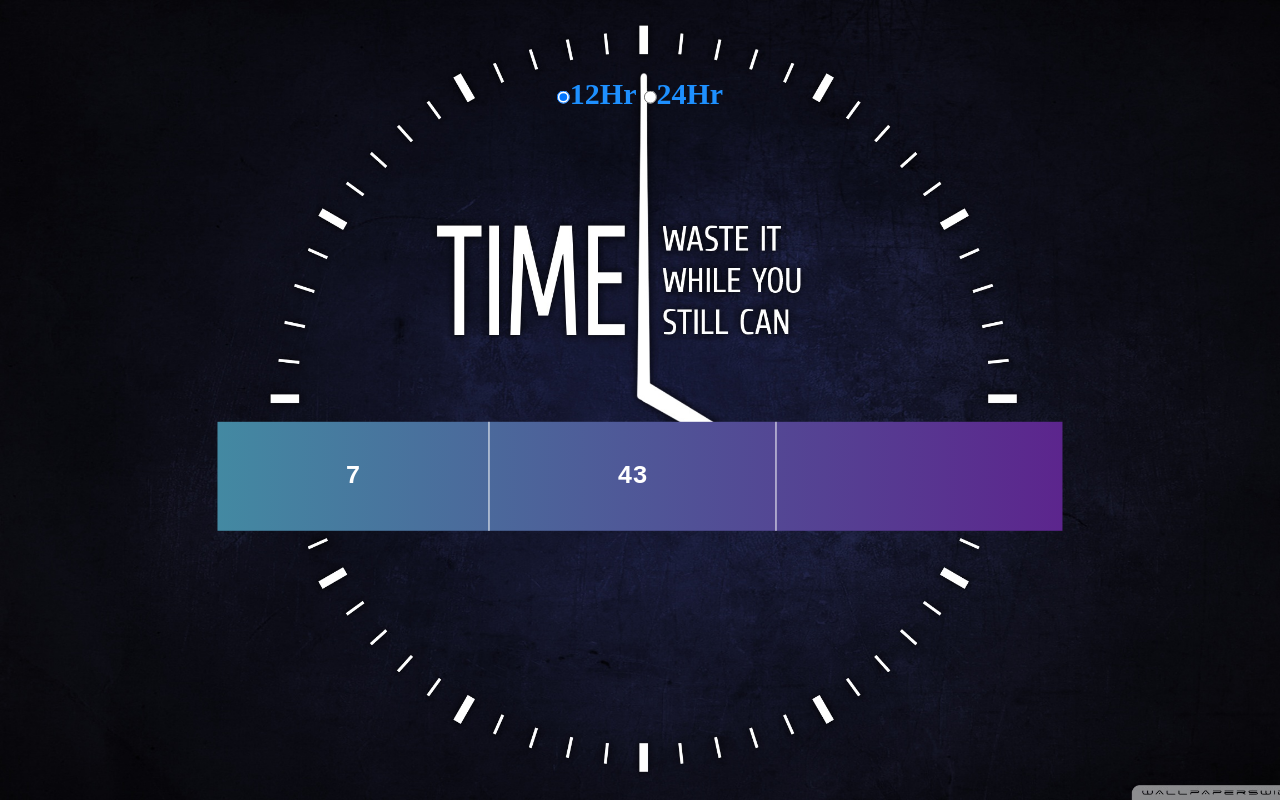
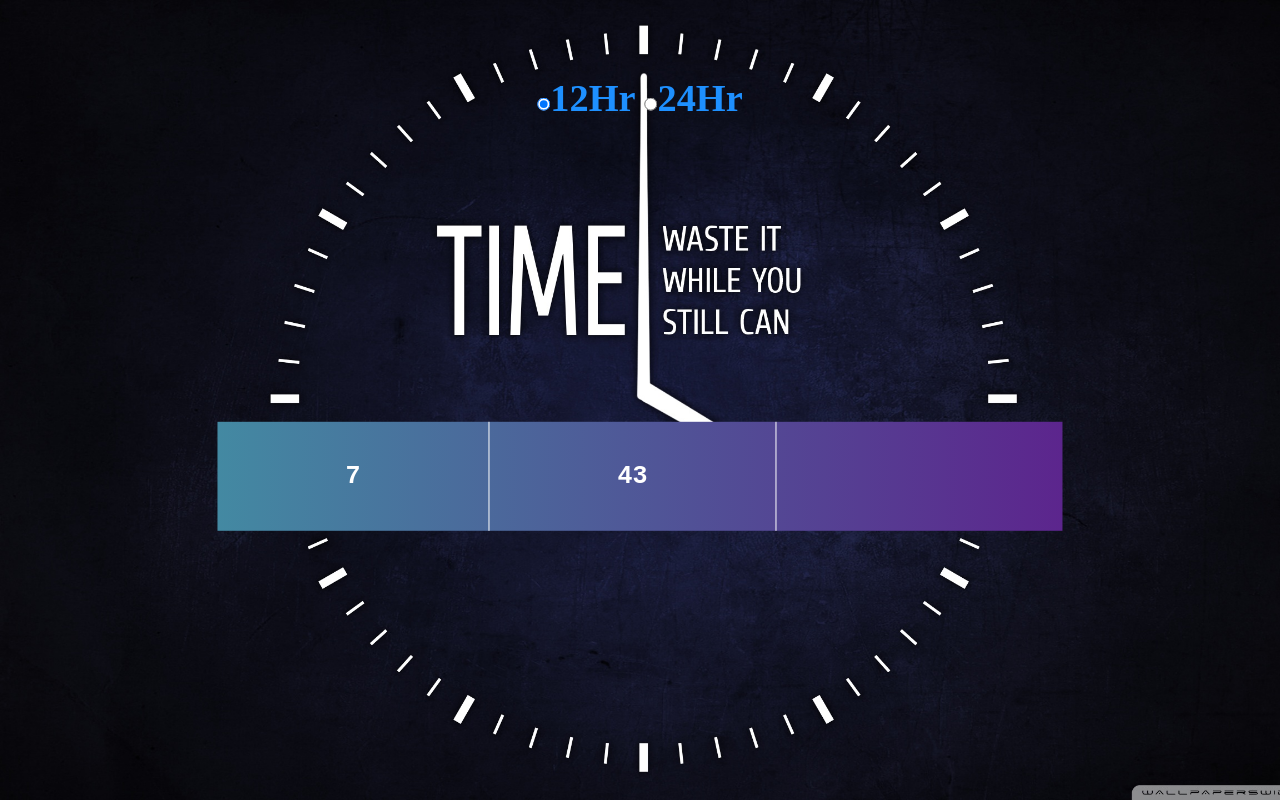
Before and after one commit to NikhilBagal/clock, a plain HTML site: page index.html in a window 1280 px wide. Drawn offline with nearby package versions, Linux system fonts and the light colour scheme.

Commit message:
button font size changed

```diff
--- a/style.css
+++ b/style.css
@@ -15,7 +15,7 @@ body {
     left: 50%;
     transform: translate(-50%,-10%);
     color: dodgerblue;
-    font-size: 30px;
+    font-size: 3vw;
     font-weight: bold;
 }
 .clock {
```
